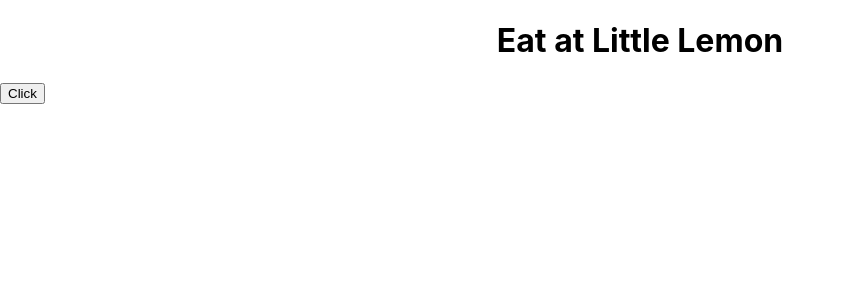
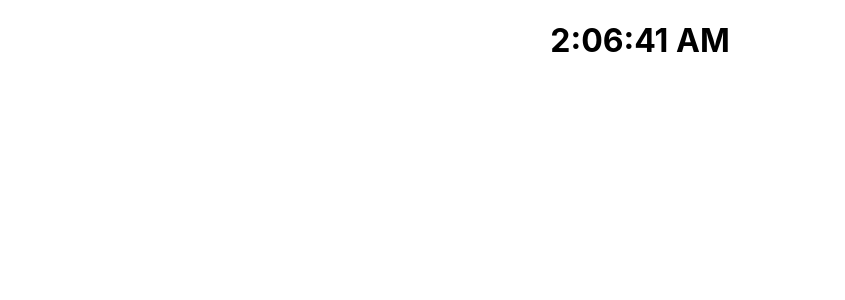
Before and after one commit to richernote/MetaReact, a React (Create React App) app: page / in a window 1280 px wide. Shown: the top 300 px of the page, without its empty margins (0-845 px from the left). Built offline with nearby package versions, Linux system fonts and the light colour scheme.

Commit message:
Made a clock to get practice with useState

```diff
--- a/src/App.js
+++ b/src/App.js
@@ -1,23 +1,25 @@
 import React from 'react';
 import './App.css';
 import Heading from "./Heading"
-import ModeToggler from "./ModeToggler"
 
 function App() {
-  const date = new Date()
+  let date = new Date().toLocaleTimeString()
+  const [word, setWord] = React.useState(date)
 
-  const [word, setWord] = React.useState("Eat")
+  let timer = (() => {
+    return(
+      setTimeout(() => {
+        date = new Date()
+        setWord(date.toLocaleTimeString())
+      }, 1000)
+    )
+  })()
 
-  function handleClick(){
-    setWord("Dine")
 
-  }
 
   return (
     <>
-      <Heading message={word + " at Little Lemon"} />
-      <button onClick={ handleClick }>Click</button>
-      {/* <ModeToggler /> */}
+      <Heading message={word} />
     </>
   )
 }
```
